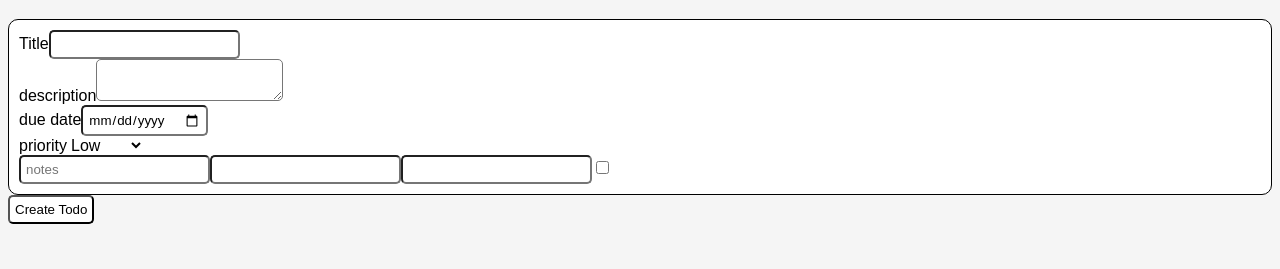
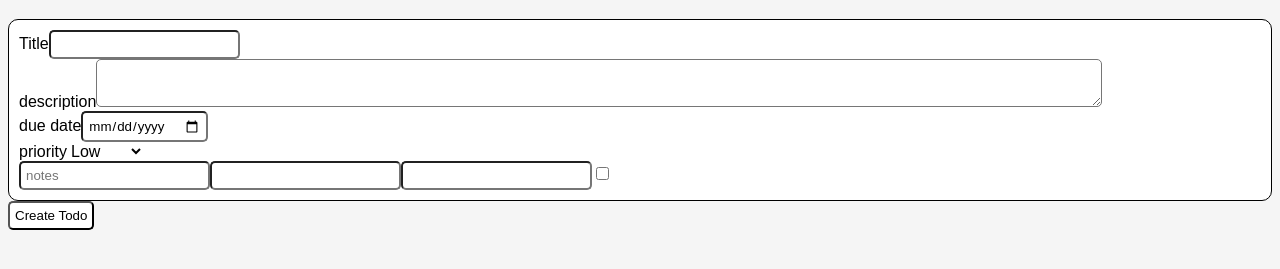
Before and after one commit to jenarofv/todo-list, a website built with webpack: page src/template.html in a window 1280 px wide. Shown: the part 61-330 px from the top of the page. Built offline with nearby package versions, Linux system fonts and the light colour scheme.

Commit message:
make inputs/textareas transparent

```diff
--- a/src/style.css
+++ b/src/style.css
@@ -37,13 +37,15 @@ body {
 }
 
 textarea {
-  background-color: var(--input-color);
+  background-color: transparent;
   border-radius: var(--small-border-radius);
   padding: var(--small-border-radius);
+  font-size: 1em;
+  width: 80%;
 }
 
 input {
-  background-color: var(--input-color);
+  background-color: transparent;
   border-radius: var(--small-border-radius);
   padding: var(--small-border-radius);
 }
```
